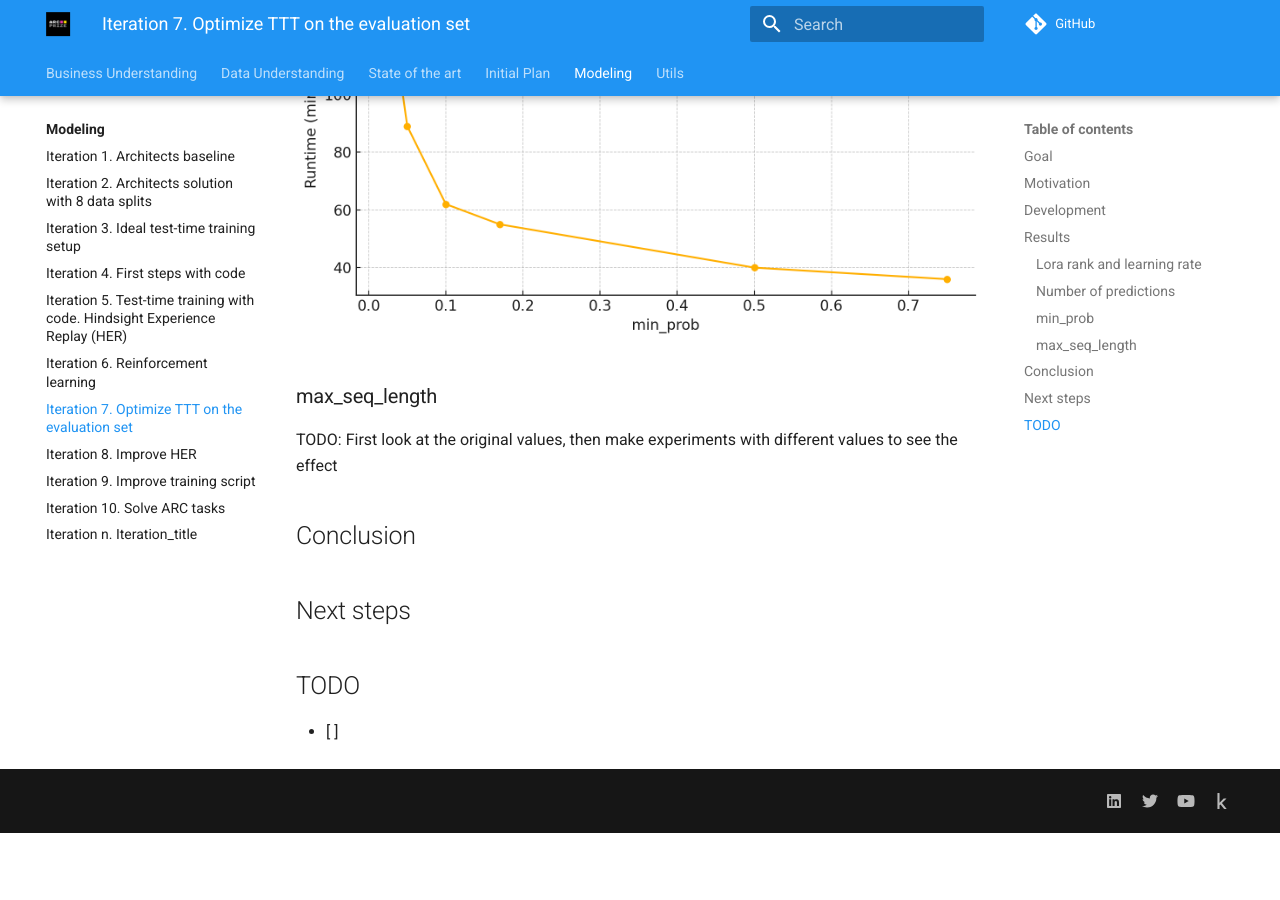
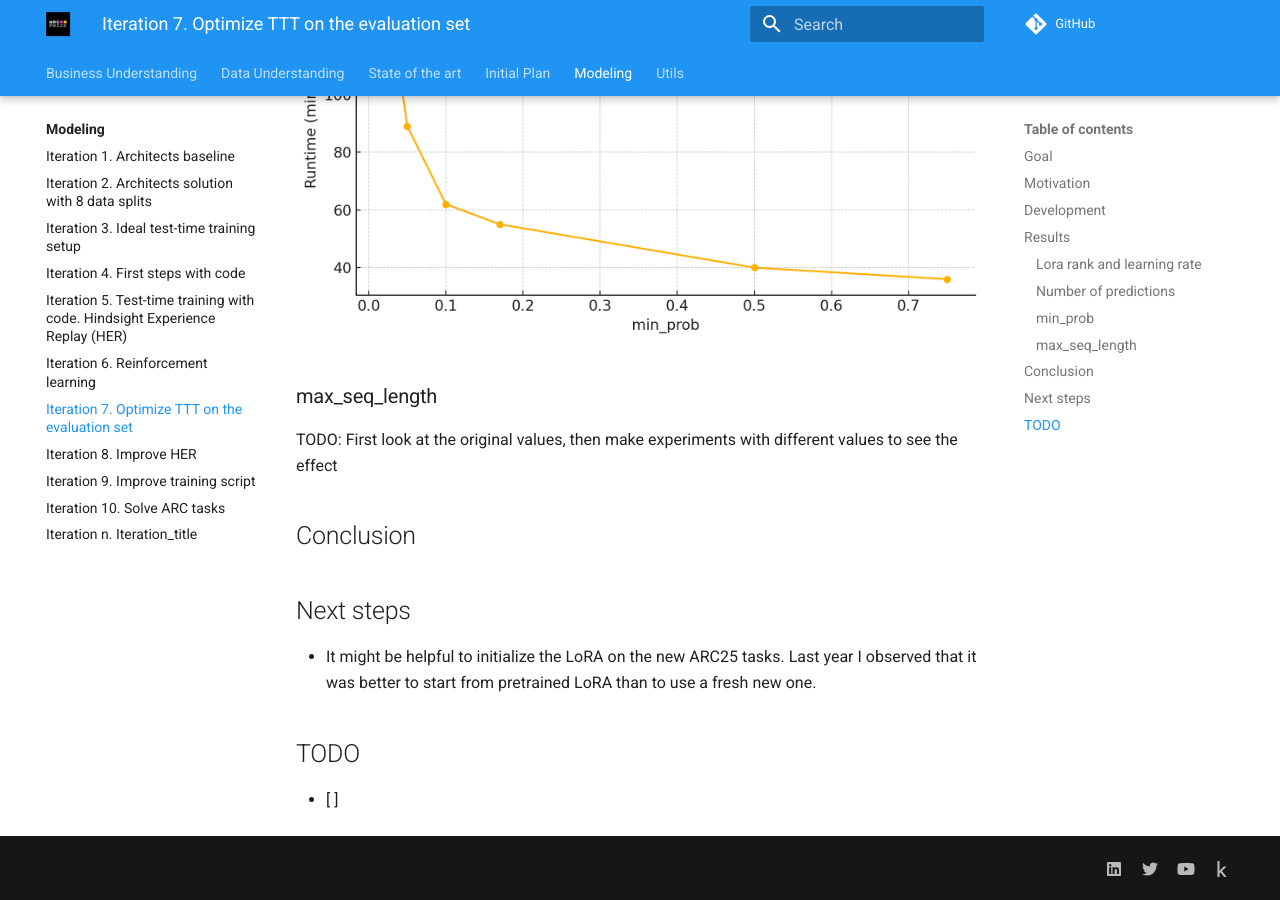
Before and after one commit to ironbar/arc25, an MkDocs documentation site: the page built from docs/modeling/Iteration_07_optimize_ttt_on_evaluation_set.md, in a window 1280 px wide and 900 px high, scrolled down 2807 px. Built offline with MkDocs 1.6.1 and Material for MkDocs 9.7.7, drawn with Linux system fonts in a browser that asks for light colours; comment, search, counter and statistics services are not loaded; before the commit the page ends 3640 px from its top, so only the background shows below that.

Commit message:
added idea to improve TTT

```diff
--- a/docs/modeling/Iteration_07_optimize_ttt_on_evaluation_set.md
+++ b/docs/modeling/Iteration_07_optimize_ttt_on_evaluation_set.md
@@ -56,6 +56,9 @@ TODO: First look at the original values, then make experiments with different va
 
 ## Next steps
 
+- It might be helpful to initialize the LoRA on the new ARC25 tasks. Last year I observed that it was better to start from pretrained LoRA than
+to use a fresh new one.
+
 ## TODO
 
 - [ ]
```
